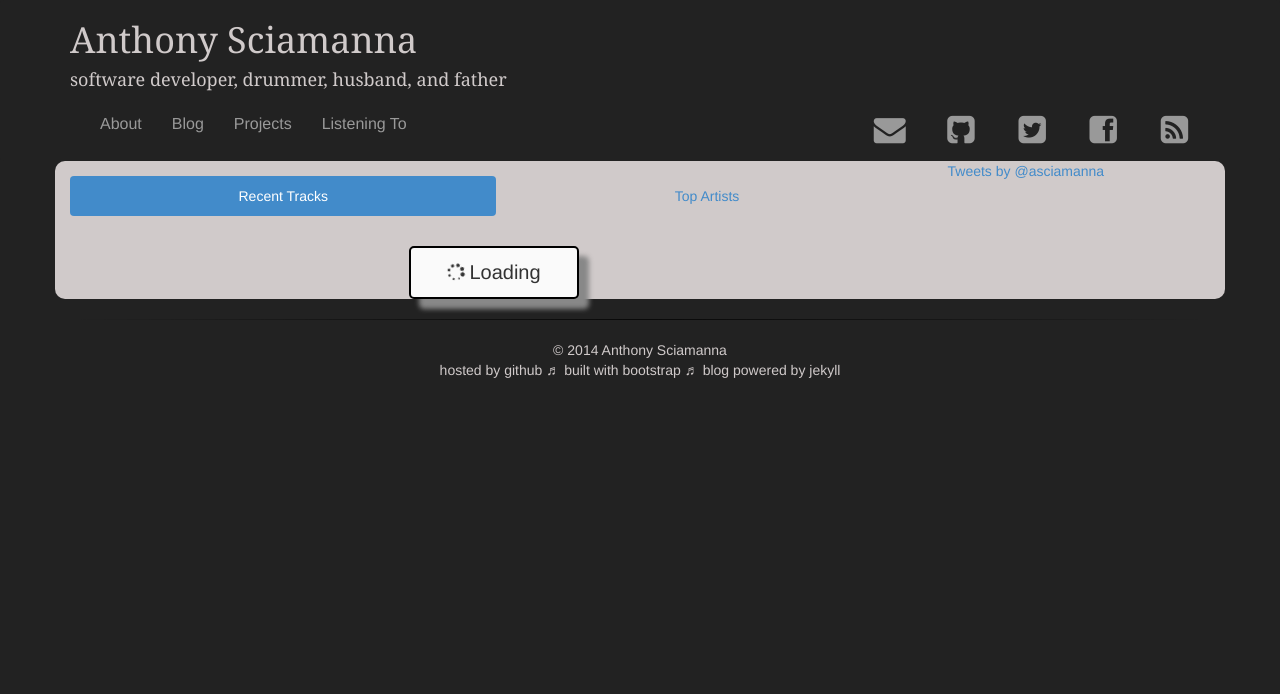
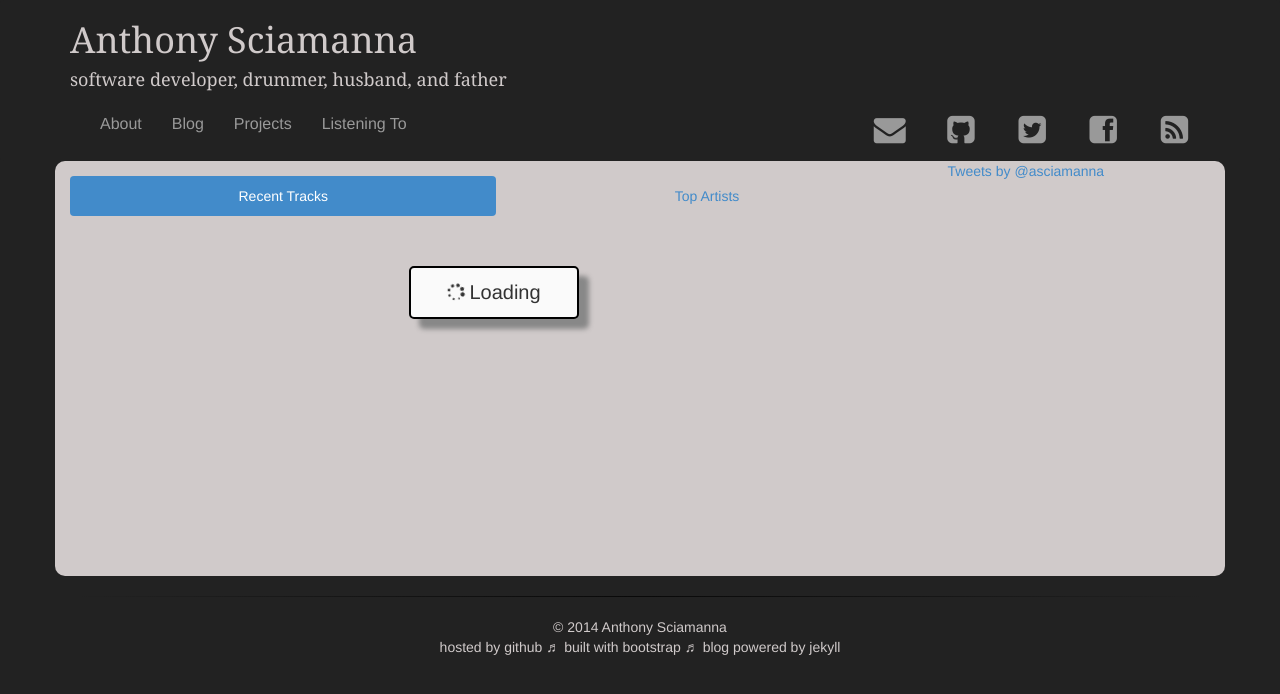
Before and after one commit to asciamanna/asciamanna.github.io, a Jekyll site: the page built from listeningto.html, in a window 1280 px wide. Shown: the top 694 px of the page. Built offline with Jekyll 4.4.1, drawn with Linux system fonts in a browser that asks for light colours; nearby versions of some CDN libraries; comment, search, counter and statistics services are not loaded.

Commit message:
style updates to make loading label look better.

```diff
--- a/css/listeningto.css
+++ b/css/listeningto.css
@@ -43,7 +43,7 @@
    border: 2px solid black;
    padding: 10px;
    width: 20%;
-   margin-top: 30px;
+   margin-top: 50px;
    margin-left: auto;
    margin-right: auto;
    border-radius: 5px;
@@ -52,3 +52,7 @@
    font-size: 20px;
    z-index: 1;
 }
+
+.app {
+  min-height: 400px; /* starting height */
+}
--- a/listeningto.html
+++ b/listeningto.html
@@ -4,7 +4,7 @@ listeningToApp: true
 layout: default
 ---
 {% raw %}
-<div ng-app='ListeningToApp' ng-controller='mainController' ng-init='getRecentTracks()'>
+<div class='app' ng-app='ListeningToApp' ng-controller='mainController' ng-init='getRecentTracks()'>
     <div class="nav-custom"></div>
     <ul class="nav nav-pills nav-justified">
         <li ng-class="{active: recentTracksActive}" ng-click="getRecentTracks()"><a href="#">Recent Tracks</a></li>
```
